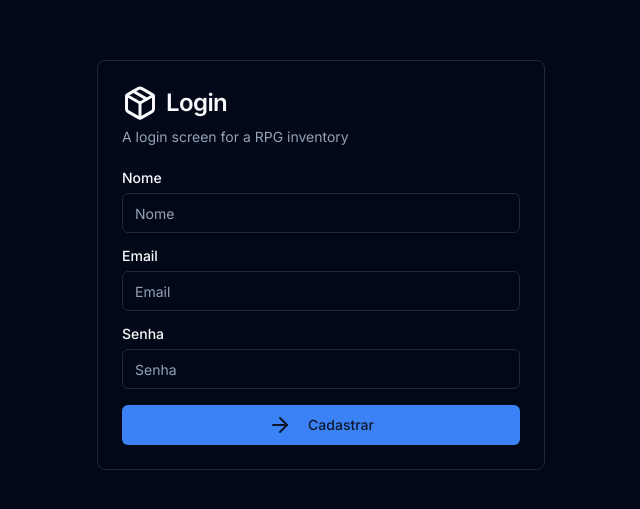
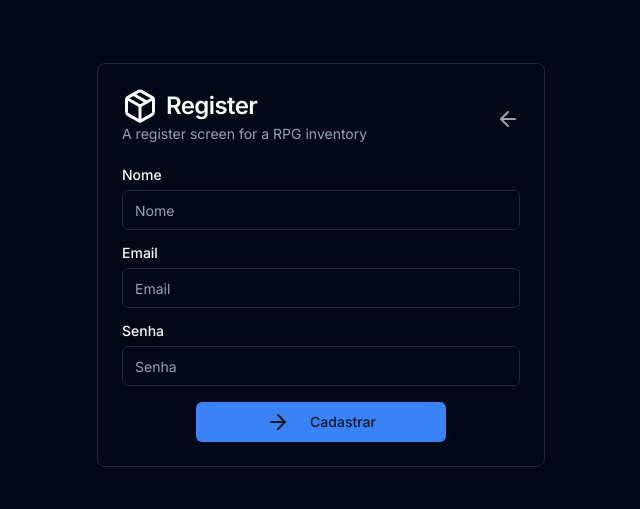
Before and after one commit to ClevertonSouza/rpg-inventory, a Next.js app: page /auth/register in a window 1280 px wide. Shown: the part 135-644 px from the top of the page, without its empty margins (319-959 px from the left). Built offline with nearby package versions, Linux system fonts and the light colour scheme.

Commit message:
feat: features from styles and messages from app

```diff
--- a/src/actions/auth/login.ts
+++ b/src/actions/auth/login.ts
@@ -12,7 +12,7 @@ export const login = async (values: any) => {
   }
 
   try {
-    const res = await signIn("credentials", {
+    await signIn("credentials", {
       email: values.email,
       password: values.password,
       redirectTo: DEFAULT_LOGIN_REDIRECT,
@@ -32,6 +32,4 @@ export const login = async (values: any) => {
       error: "Something went wrong!",
     };
   }
-
-  return {};
 };
--- a/src/app/auth/page.tsx
+++ b/src/app/auth/page.tsx
@@ -1,6 +1,6 @@
 "use client";
 
-import React, { useState } from "react"; // Adicione useState ao import do React
+import React, { useState } from "react";
 import { Button } from "@/components/ui/button";
 import {
   Card,
@@ -16,16 +16,24 @@ import { FiGithub, FiLogIn, FiPackage } from "react-icons/fi";
 import { Input } from "@/components/ui/input";
 import { useForm } from "react-hook-form";
 import { Label } from "@/components/ui/label";
+import { useToast } from "@/components/ui/use-toast";
+import { useRouter } from "next/navigation";
 
 const LoginScreen = () => {
   const { register, handleSubmit } = useForm();
-  const [loading, setLoading] = useState(false); // Estado para controle de carregamento
+  const { toast } = useToast();
+  const router = useRouter();
 
   const handleLogin = async (values: any) => {
-    setLoading(true); // Inicia o carregamento
     const res = await login(values);
+    toast({
+      title: res.error ? "Erro ao realizar login" : "Login realizado com sucesso",
+      description: res.error ?? "Você foi cadastrado com sucesso",
+    });
     console.log(res);
-    setLoading(false); // Finaliza o carregamento
+    if (res.success) {
+      router.push("/app/dashboard");
+    }
   };
 
   return (
@@ -62,19 +70,15 @@ const LoginScreen = () => {
               placeholder="Senha"
               className="mb-4 w-full"
             />
-            <LoginButton className="flex justify-center items-center flex-col">
-              <Button className="mt-4 w-[250px]" onClick={handleLogin}>
-                {loading ? ( // Altera o conteúdo do botão baseado no estado de carregamento
-                  <span>Carregando...</span>
-                ) : (
-                  <span>
-                    <FiLogIn className="text-2xl mr-2" />
-                    Entrar
-                  </span>
-                )}
-              </Button>
+            <div className="flex justify-center items-center flex-col">
+              <LoginButton className="flex justify-center items-center flex-col">
+                <Button className="mt-4 w-[250px] gap-3" onClick={handleLogin}>
+                  <FiLogIn className="text-2xl mr-2" />
+                  Entrar
+                </Button>
+              </LoginButton>
               <Button
-                className="mt-4 w-[250px]"
+                className="mt-4 w-[250px] gap-3"
                 variant="secondary"
                 color="secondary"
                 size="lg"
@@ -83,7 +87,7 @@ const LoginScreen = () => {
                 <FiGithub className="text-2xl mr-2" />
                 Entrar com GitHub
               </Button>
-            </LoginButton>
+            </div>
           </form>
           <a href="/auth/register" className="text-center text-blue-500">
             Cadastrar
--- a/src/app/auth/register/page.tsx
+++ b/src/app/auth/register/page.tsx
@@ -11,7 +11,8 @@ import {
 import { Input } from "@/components/ui/input";
 import { Label } from "@/components/ui/label";
 import { useForm } from "react-hook-form";
-import { FiArrowRight, FiPackage } from "react-icons/fi";
+import { FiArrowLeft, FiArrowRight, FiPackage } from "react-icons/fi";
+import { useToast } from "@/components/ui/use-toast";
 
 import { register as registerUser } from "@/actions/auth/register";
 import { useRouter } from "next/navigation";
@@ -19,22 +20,37 @@ import { useRouter } from "next/navigation";
 const Register = () => {
   const { register, handleSubmit } = useForm();
   const router = useRouter();
+  const { toast } = useToast();
 
   const onSubmit = async (values: any) => {
     const res = await registerUser(values);
     console.log(res);
+    toast({
+      title: res.error ? "Erro ao cadastrar" : "Cadastro realizado com sucesso",
+      description: res.error ?? "Você foi cadastrado com sucesso",
+    });
+    if (res.success) {
       router.push("/auth");
+    }
   };
 
   return (
     <div className="flex justify-center items-center h-screen">
       <Card className="w-full max-w-md">
-        <CardHeader>
+        <CardHeader className="flex flex-row justify-between">
+          <div className="flex flex-col">
             <CardTitle className="flex flex-row items-center">
               <FiPackage className="text-4xl mr-2" />
-            Login
+              Register
             </CardTitle>
-          <CardDescription>A login screen for a RPG inventory</CardDescription>
+            <CardDescription>A register screen for a RPG inventory</CardDescription>
+          </div>
+          <button
+            className="mt-4 hover:text-gray-900 dark:text-gray-400 dark:hover:text-gray-50"
+            onClick={() => router.push("/auth")}
+          >
+            <FiArrowLeft className="h-6 w-6" />
+          </button>
         </CardHeader>
         <CardContent className="flex justify-center flex-col items-center gap-4">
           <form
@@ -69,13 +85,15 @@ const Register = () => {
               placeholder="Senha"
               className="mb-4 w-full"
             />
+            <div className="flex justify-center items-center">
               <Button
                 type="submit"
-              className="w-full flex justify-center items-center gap-2"
+                className="w-[250px] flex justify-center items-center gap-3"
               >
                 <FiArrowRight className="text-2xl mr-2" />
                 Cadastrar
               </Button>
+            </div>
           </form>
         </CardContent>
       </Card>
--- a/src/app/layout.tsx
+++ b/src/app/layout.tsx
@@ -1,6 +1,7 @@
 import type { Metadata } from "next";
 import { Inter } from "next/font/google";
 import "./globals.css";
+import { Toaster } from "@/components/ui/toaster";
 
 const inter = Inter({ subsets: ["latin"] });
 
@@ -16,7 +17,10 @@ export default function RootLayout({
 }>) {
   return (
     <html lang="en" className="dark">
-      <body className={inter.className}>{children}</body>
+      <body className={inter.className}>
+        <Toaster />
+        {children}
+      </body>
     </html>
   );
 }
```
Also changed, not shown: 1 other file (tests, documents, lock files or other folders). Lines whose indentation alone changed are shown as unchanged.
